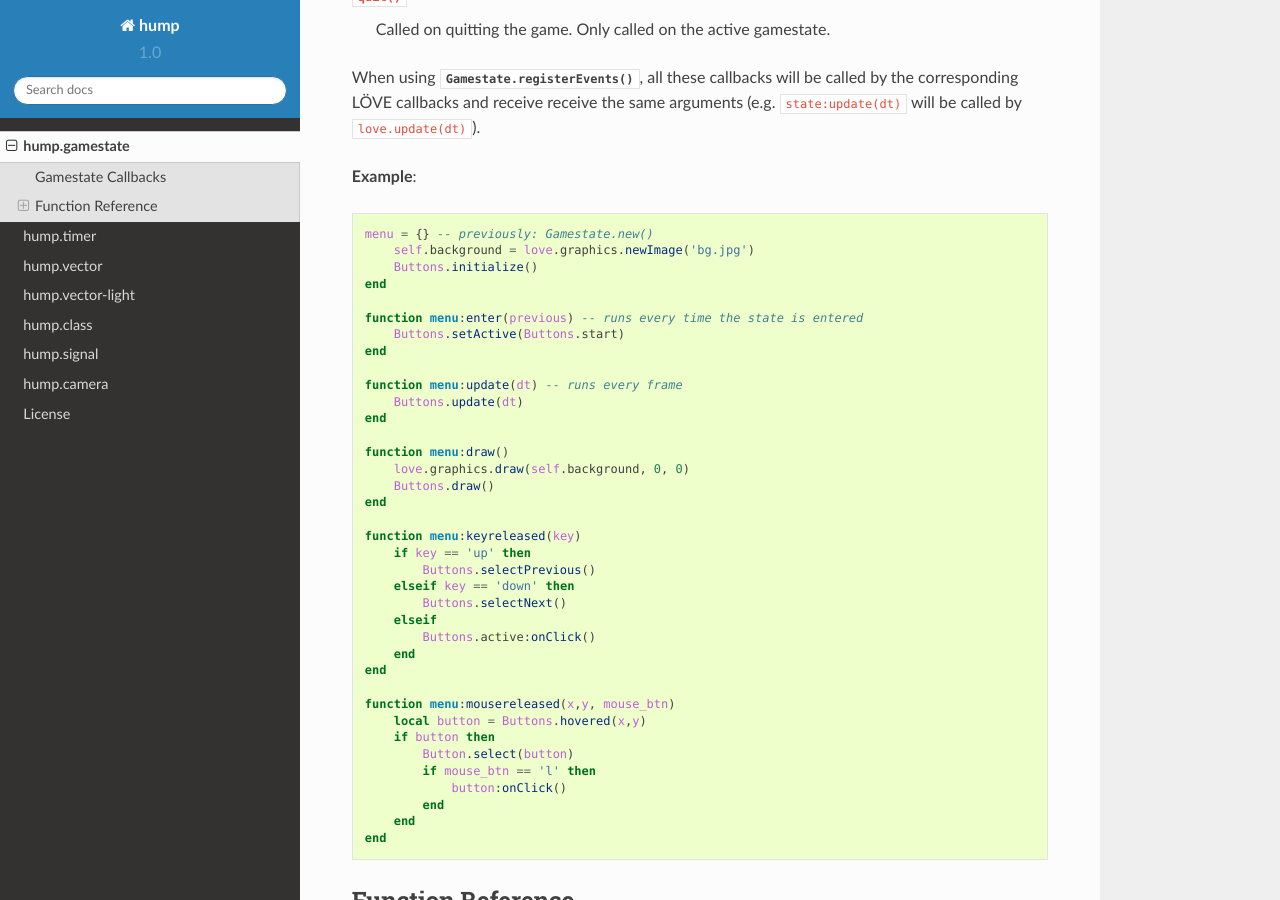
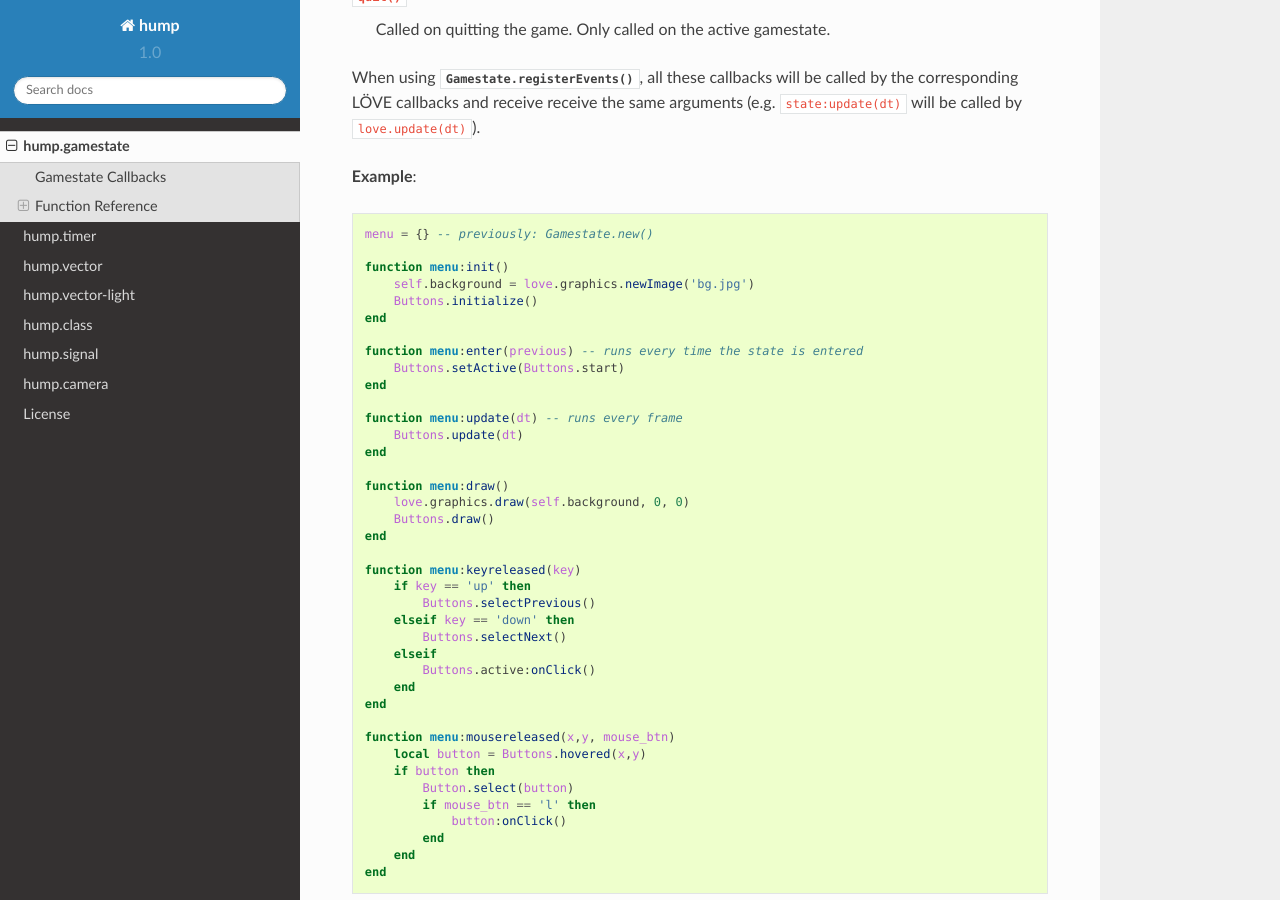
Before and after one commit to vrld/hump, a Sphinx documentation site: the page built from docs/gamestate.rst, in a window 1280 px wide and 900 px high, scrolled down 1941 px. Built offline with Sphinx 7.4.7 and the Read the Docs theme 2.0.0, drawn with Linux system fonts in a browser that asks for light colours.

Commit message:
Fixed a typo in the gamestate docs
Sorry about Atom doing its thing with empty lines...

```diff
--- a/docs/gamestate.rst
+++ b/docs/gamestate.rst
@@ -101,6 +101,8 @@ corresponding LÖVE callbacks and receive receive the same arguments (e.g.
 **Example**::
 
     menu = {} -- previously: Gamestate.new()
+
+    function menu:init()
         self.background = love.graphics.newImage('bg.jpg')
         Buttons.initialize()
     end
```
